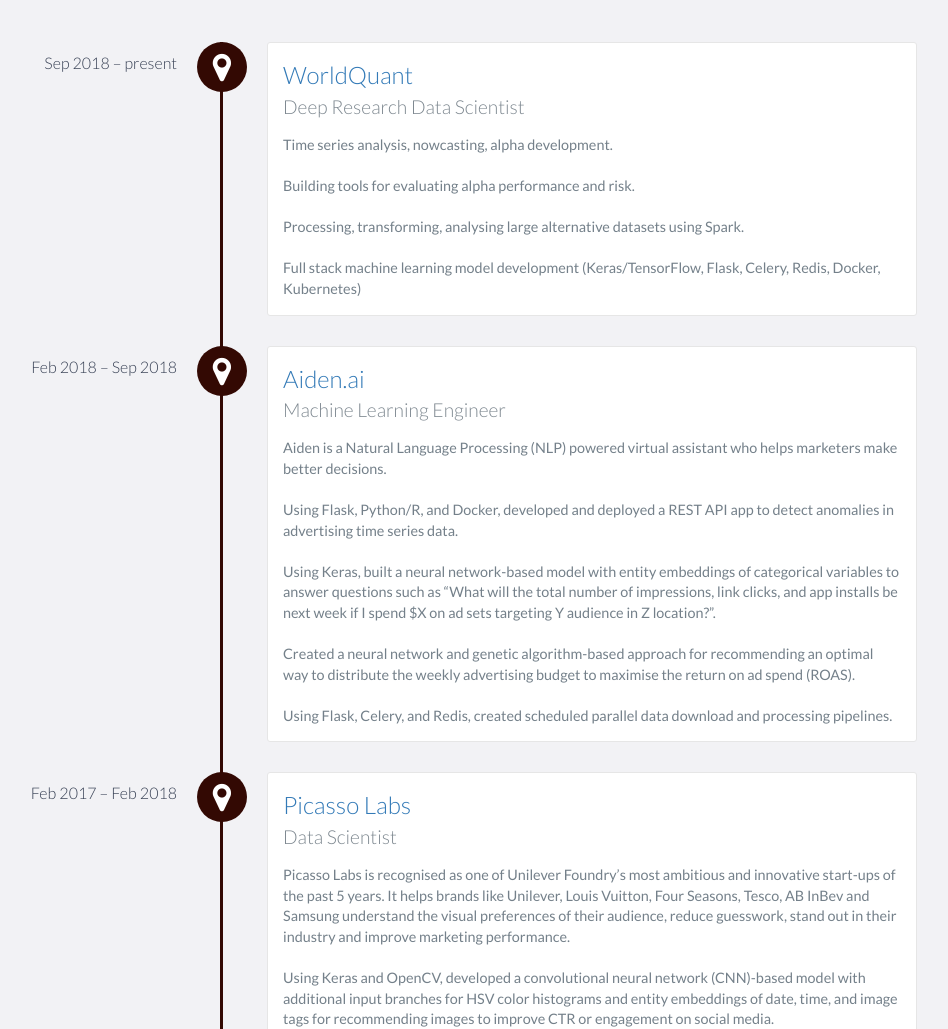
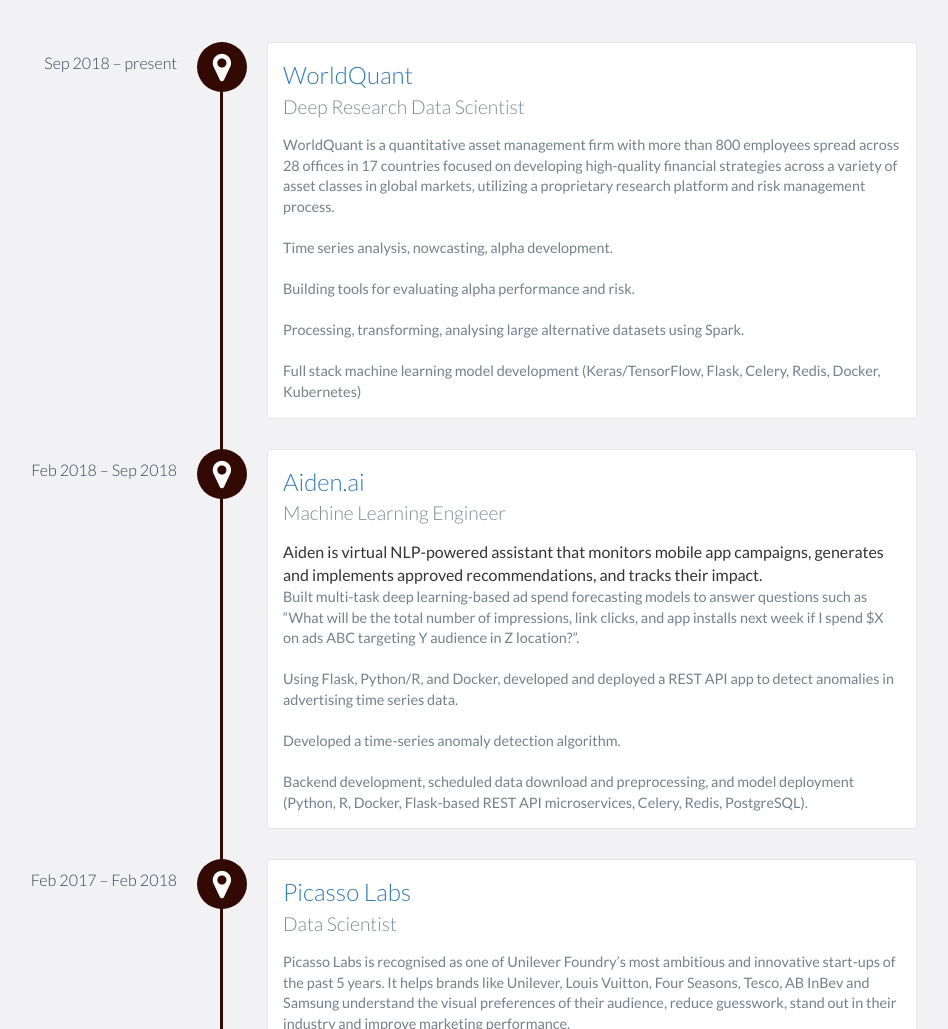
Before and after one commit to karolisjan/karolisjan.github.io, a website: page index.html in a window 1280 px wide. Shown: the part 1660-2689 px from the top of the page, without its empty margins (223-1171 px from the left). Drawn offline with nearby package versions, Linux system fonts and the light colour scheme.

Commit message:
Update index.html

```diff
--- a/index.html
+++ b/index.html
@@ -144,6 +144,10 @@
                 <h3><a href="https://www.worldquant.com/home/">WorldQuant</a></h3>
                 <h4>Deep Research Data Scientist</h4>
                 <p>
+                    WorldQuant is a quantitative asset management firm with more than 800 employees spread across 28 offices in 17 countries focused on
+                    developing high-quality financial strategies across a variety of asset classes in global markets, utilizing a proprietary research
+                    platform and risk management process.
+                    <br><br>
                     Time series analysis, nowcasting, alpha development.
                     <br><br>
                     Building tools for evaluating alpha performance and risk.
@@ -157,16 +161,15 @@
             <div data-date="Feb 2018 – Sep 2018">
                 <h3><a href="https://www.aiden.ai/">Aiden.ai</a></h3>
                 <h4>Machine Learning Engineer</h4>
+                Aiden is virtual NLP-powered assistant that monitors mobile app campaigns, generates and implements approved recommendations, and tracks their impact.
                 <p>
-                    Aiden is a Natural Language Processing (NLP) powered virtual assistant who helps marketers make better decisions.
+                    Built multi-task deep learning-based ad spend forecasting models to answer questions such as “What will be the total number of impressions, link clicks, and app installs next week if I spend $X on ads ABC targeting Y audience in Z location?”.
                     <br><br>
                     Using Flask, Python/R, and Docker, developed and deployed a REST API app to detect anomalies in advertising time series data.
                     <br><br>
-                    Using Keras, built a neural network-based model with entity embeddings of categorical variables to answer questions such as “What will the total number of impressions, link clicks, and app installs be next week if I spend $X on ad sets targeting Y audience in Z location?”.
+                    Developed a time-series anomaly detection algorithm.
                     <br><br>
-                    Created a neural network and genetic algorithm-based approach for recommending an optimal way to distribute the weekly advertising budget to maximise the return on ad spend (ROAS).
-                    <br><br>
-                    Using Flask, Celery, and Redis, created scheduled parallel data download and processing pipelines.
+                    Backend development, scheduled data download and preprocessing, and model deployment (Python, R, Docker, Flask-based REST API microservices, Celery, Redis, PostgreSQL).
                 </p>
             </div>
 
```
Also changed, not shown: 1 other file.
